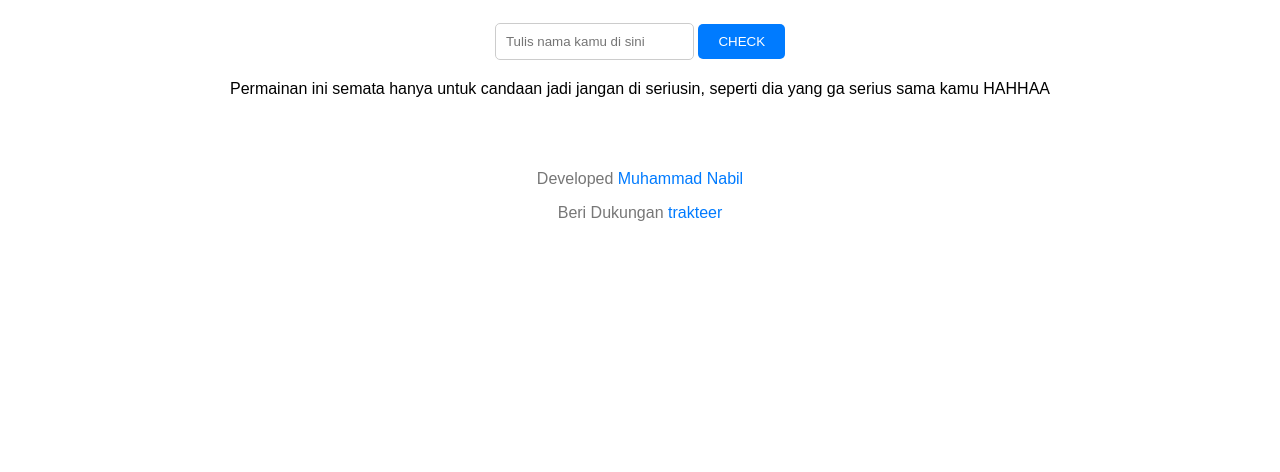
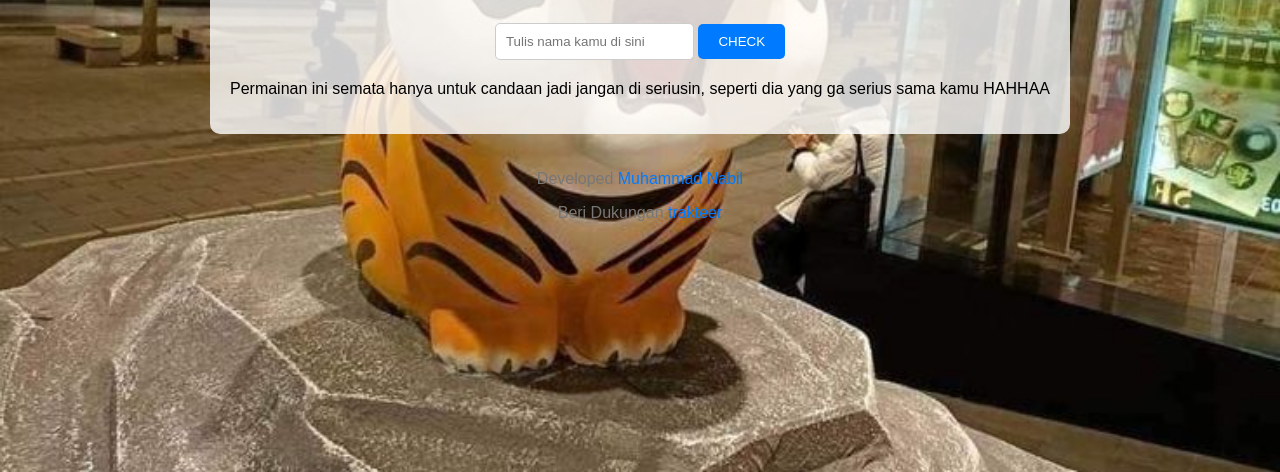
Before and after one commit to Nbill27/CekKhodam, a plain HTML site: page index.html in a window 1280 px wide. Shown: the part 328-800 px from the top of the page. Drawn offline with Linux system fonts and the light colour scheme.

Commit message:
Update styles.css

```diff
--- a/styles.css
+++ b/styles.css
@@ -6,7 +6,7 @@ body {
     align-items: center;
     height: 100vh;
     margin: 0;
-    background: url('foto/image.jpg') no-repeat center center fixed;
+    background: url('foto/image.jpeg') no-repeat center center fixed;
     background-size: cover;
 }
 
```
